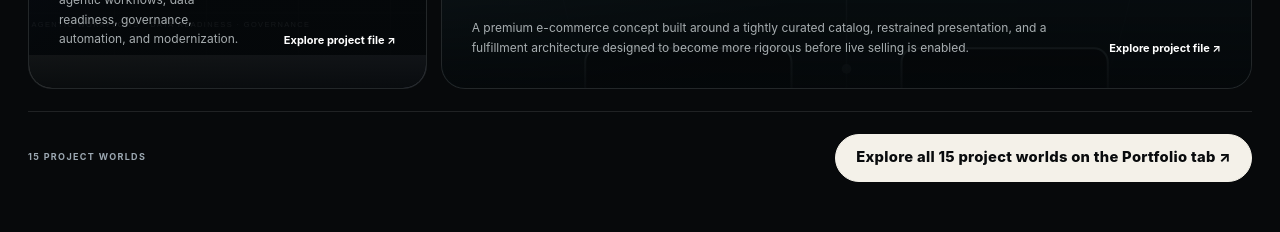
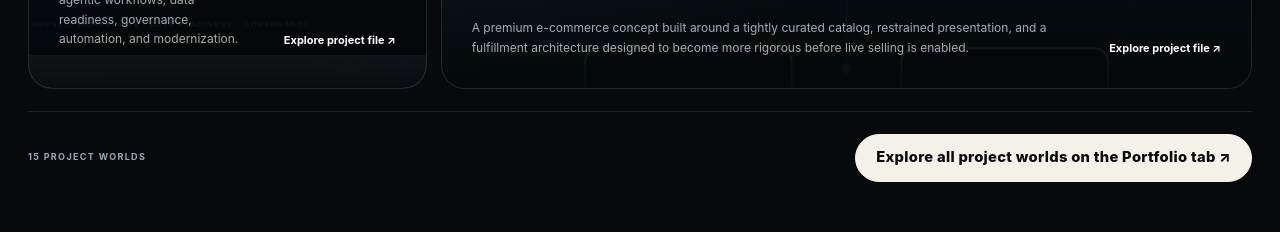
Before and after one commit to josephjilovec/josephjilovec, a Next.js app: page / in a window 1280 px wide. Shown: the part 2040-2272 px from the top of the page. Built offline with nearby package versions, Linux system fonts and the light colour scheme.

Commit message:
Update link text for project worlds exploration

```diff
--- a/components/ventures/FeaturedProjects.tsx
+++ b/components/ventures/FeaturedProjects.tsx
@@ -68,7 +68,7 @@ export function FeaturedProjects() {
 
       <div className={styles.worldsCta}>
         <span>15 project worlds</span>
-        <Link href="/portfolio" className="button">Explore all 15 project worlds on the Portfolio tab ↗</Link>
+        <Link href="/portfolio" className="button">Explore all project worlds on the Portfolio tab ↗</Link>
       </div>
     </>
   );
```
